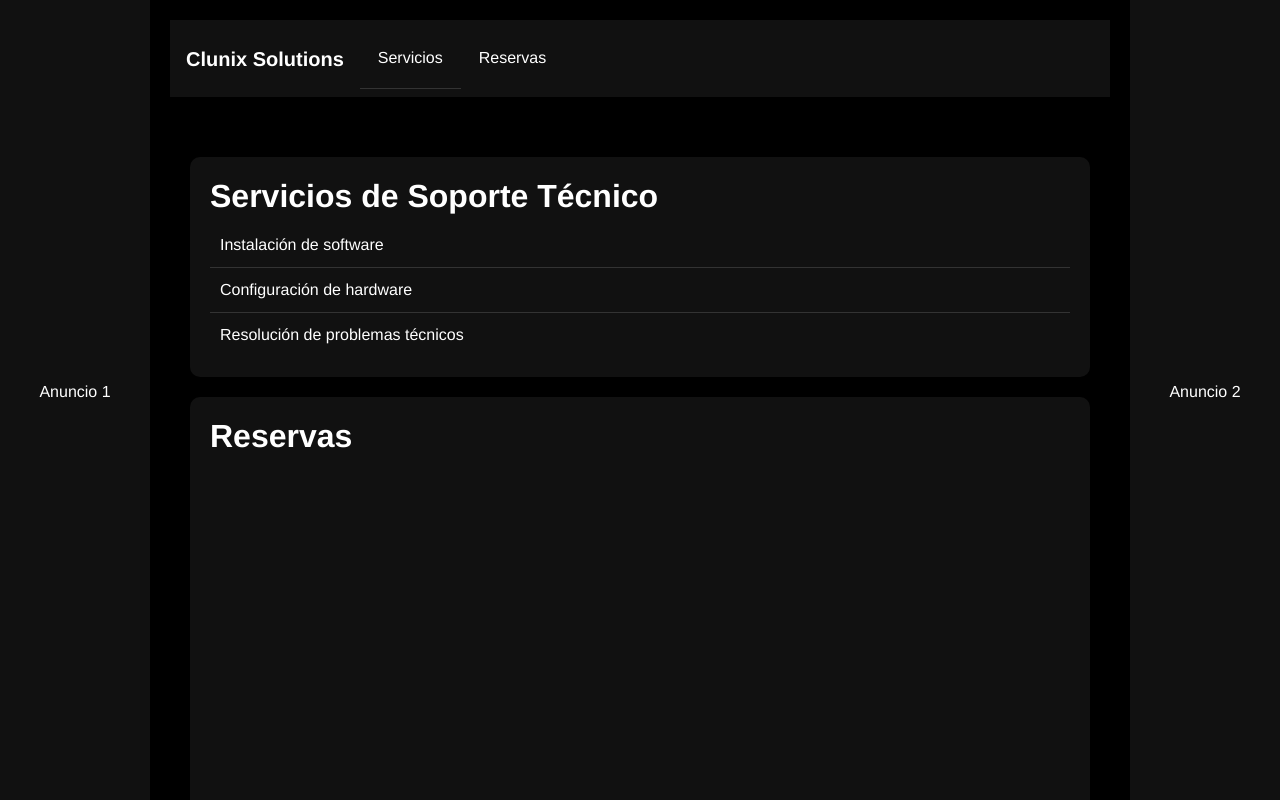
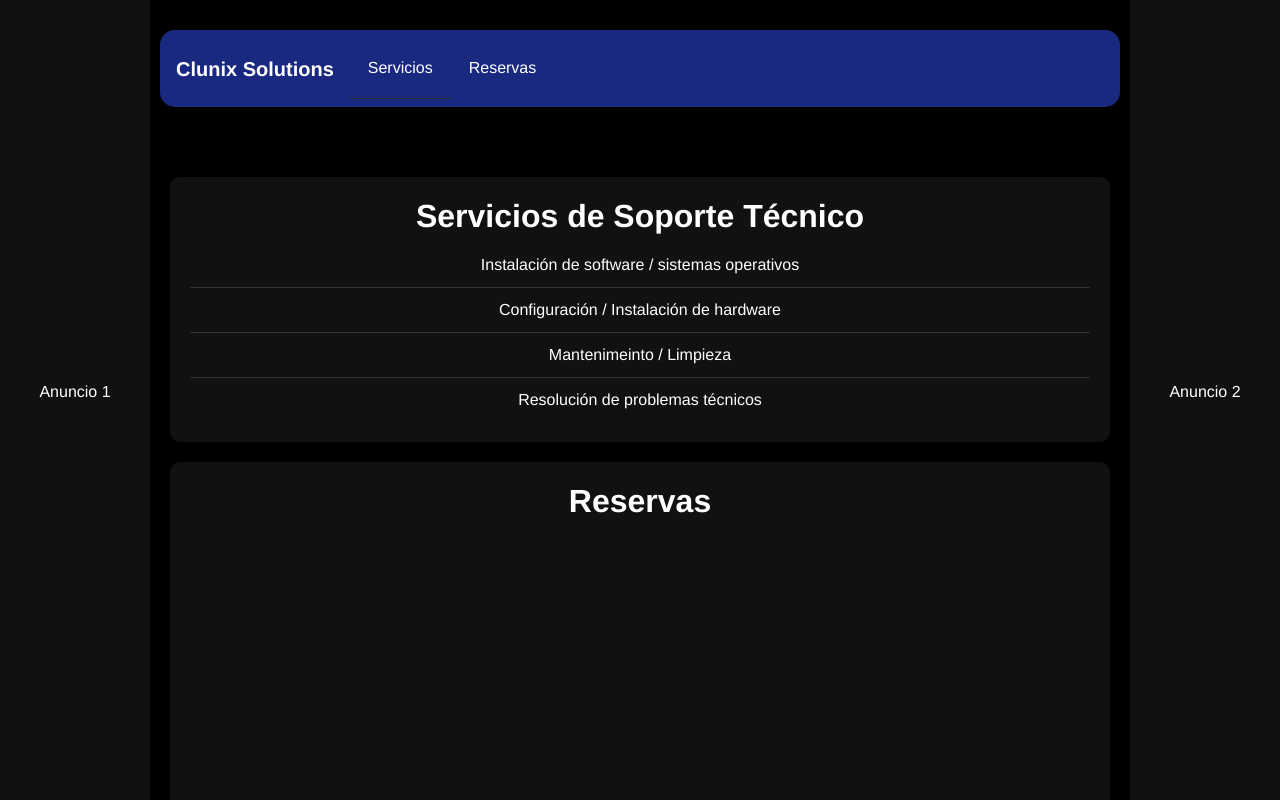
Before and after one commit to GabinoTerranova/Proyecto-Clunix-Solutions, a plain HTML site: page Front/front.html in a window 1280 px wide. Shown: the top 800 px of the page. Drawn offline with nearby package versions, Linux system fonts and the light colour scheme; a script that the page names is missing.

Commit message:
mas actualizaciones

```diff
--- a/Front/front.html
+++ b/Front/front.html
@@ -39,8 +39,9 @@
             <section id="services">
                 <h2>Servicios de Soporte Técnico</h2>
                 <ul>
-                    <li>Instalación de software</li>
-                    <li>Configuración de hardware</li>
+                    <li>Instalación de software / sistemas operativos</li>
+                    <li>Configuración / Instalación de hardware</li>
+                    <li>Mantenimeinto / Limpieza</li>
                     <li>Resolución de problemas técnicos</li>
                 </ul>
             </section>
--- a/Front/styles.css
+++ b/Front/styles.css
@@ -1,11 +1,12 @@
 body {
     font-family: 'Helvetica Neue', Helvetica, Arial, sans-serif;
-    background-color: #000; /* Fondo negro */
+    background-color: #000000; /* Fondo negro */
     color: #fff; /* Texto blanco */
     margin: 0;
     padding: 0;
     display: flex;
     flex-direction: column;
+    text-align: center;
     min-height: 100vh;
 }
 
@@ -40,20 +41,22 @@ body {
 
 #root {
     flex: 1;
-    margin: 0 150px; /* espacio para los anuncios */
+    margin: 0 130px; /* espacio para los anuncios */
     display: flex;
     flex-direction: column;
 }
 
 header {
     background: #000; /* Fondo negro */
-    padding: 20px;
+    padding: 30px;
     text-align: center;
     color: #fff; /* Texto blanco */
 }
 
 .navbar {
-    background-color: #111 !important; /* Fondo un poco más claro que el negro */
+    background-color: #1a2980 !important;
+    border-radius: 15px; /* Agrega este línea */
+
 }
 
 .navbar-brand {
```
